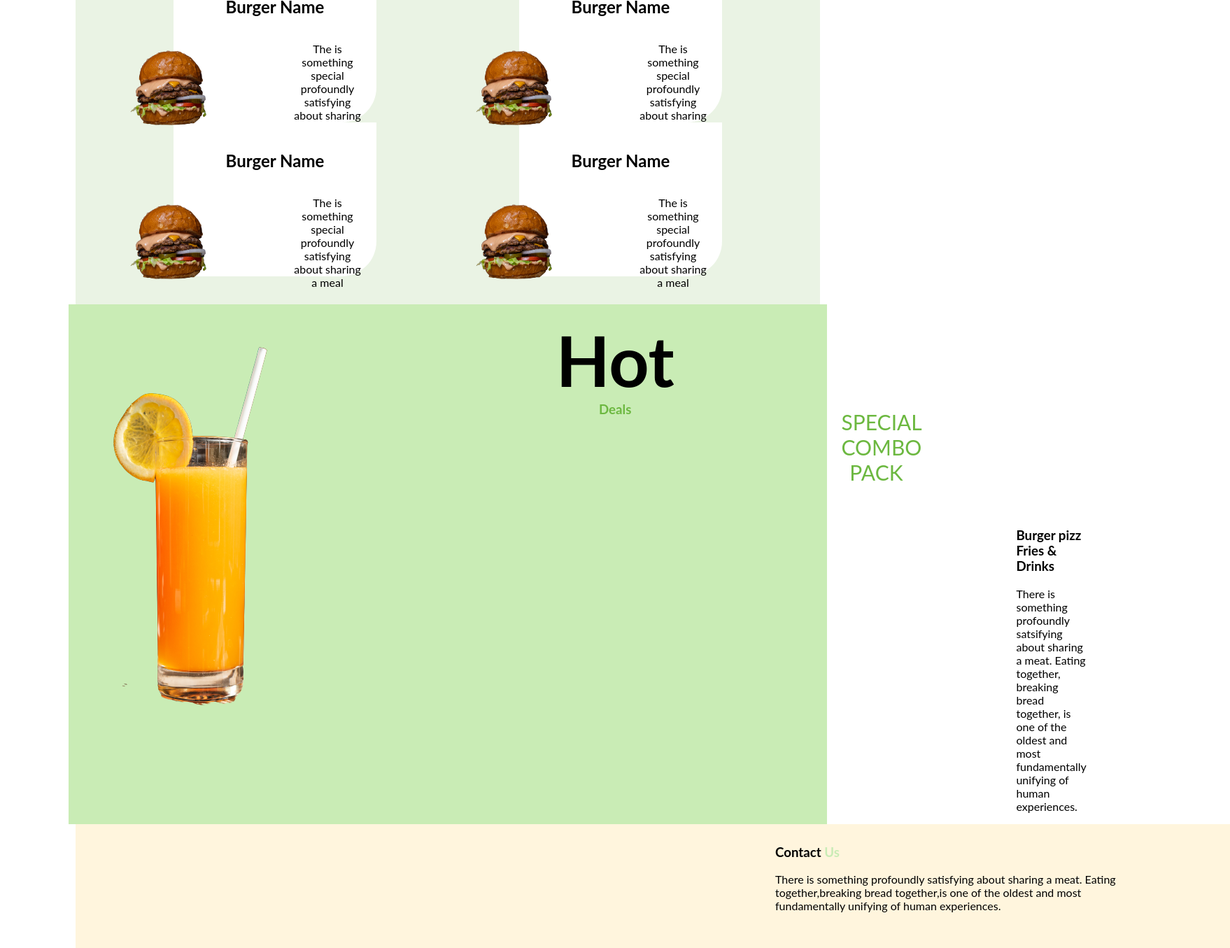
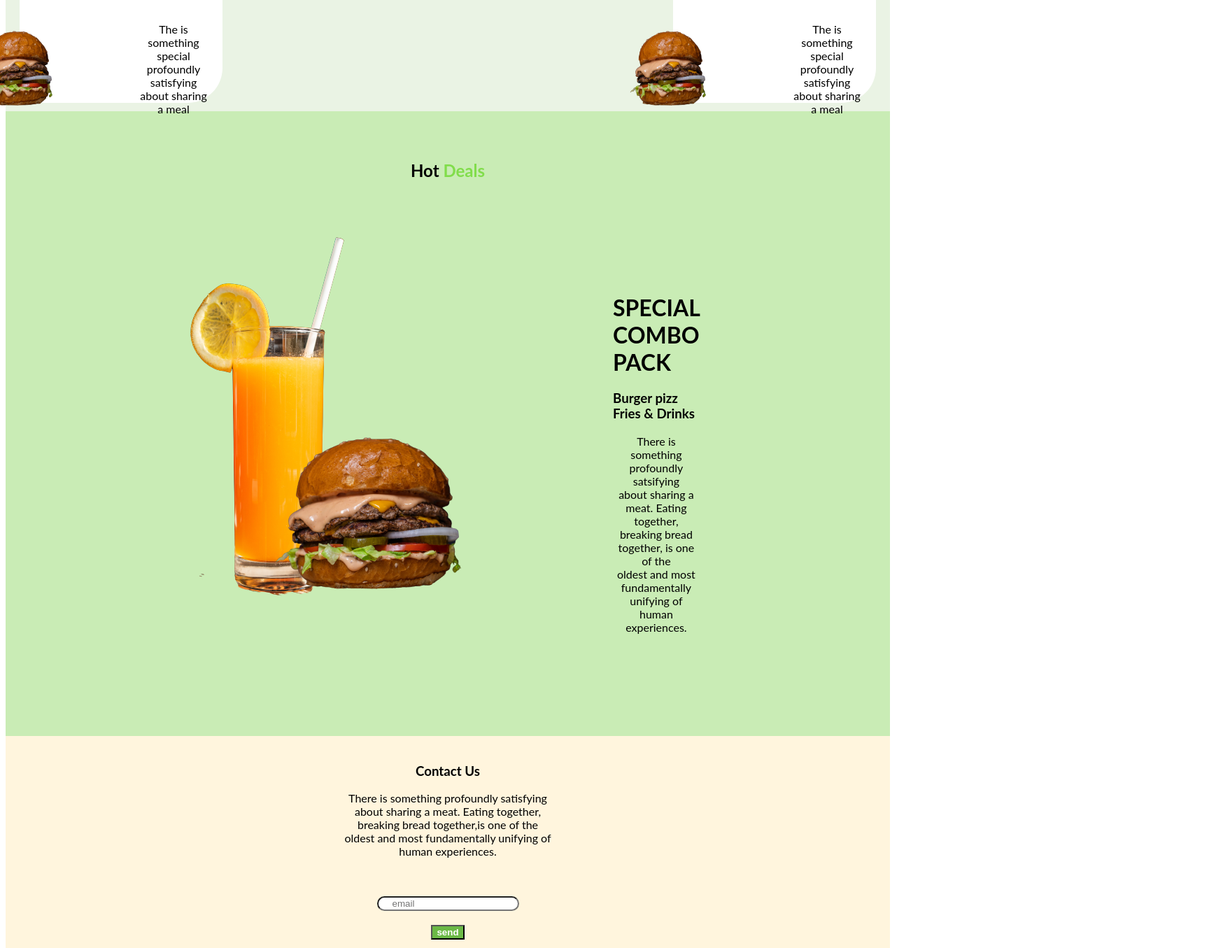
Before and after one commit to barbaramootian/Street-food, a plain HTML site: page index.html in a window 1280 px wide. Shown: the part 2392-3747 px from the top of the page at 70% size, 1758 px wide, since content can reach past the window. Drawn offline with Linux system fonts and the light colour scheme.

Commit message:
add style in contact form

```diff
--- a/index.html
+++ b/index.html
@@ -121,23 +121,28 @@
             </div>
     </div>
 <div class="deals">
-   <div class="Hot"><img src="images/Assets/abhishek-hajare-kkrXVKK-jhg-unsplash-removebg-preview.png"></div>
-<h3><span id="hot-deal">Hot</span><span id="deal">Deals</span></h3>
-<span id="special">SPECIAL COMBO PACK</span>
-<div class="pizz">
+    <h2>Hot <span>Deals</span></h2>
+    <div id="article">
+        <div class="Hot">
+            <img src="images/Assets/abhishek-hajare-kkrXVKK-jhg-unsplash-removebg-preview.png" alt="">
+            <img id="amirali" src="images/Assets/amirali-mirhashemian-sc5sTPMrVfk-unsplash-removebg-preview.png" alt="">
+        </div>
+        <div id="combo">
+            <h1>SPECIAL COMBO PACK</h1>
             <h3>Burger pizz Fries & Drinks</h3>
-<p>There is something profoundly satsifying about sharing a meat.
-    Eating together, breaking bread together, is one of the  oldest
-    and most fundamentally unifying of human experiences.
+            <p>There is something profoundly satsifying <br> about sharing a meat.
+                Eating together,<br> breaking bread together, is one of the <br> oldest
+                and most fundamentally unifying of <br> human experiences.
             </p>
+        </div>
     </div>
 </div>
 
 <div class="contact">
-<h3>Contact <span class="us">Us</span></h3>
-<p>There is something profoundly satisfying about sharing a meat.
-    Eating together,breaking bread together,is one of the oldest
-    and most fundamentally unifying of human experiences.
+    <h3>Contact <span>Us</span></h3>
+    <p>There is something profoundly satisfying <br>about sharing a meat.
+        Eating together,<br>breaking bread together,is one of the<br> oldest
+        and most fundamentally unifying of<br>human experiences.
     </p>
     <br>
     <br>
--- a/style.css
+++ b/style.css
@@ -121,43 +121,46 @@
 }
 .deals{
     background-color: #C9ECB5;
-    display: flex;
-    justify-content: space-between;
-    margin-left: 90px;
-    margin-right: 90px;
+    /* margin-left: 90px;
+    margin-right: 90px; */
+    padding: 10px 200px;
 
 }
-#hot-deal{
-    color: black;
-    display: flex;
-    justify-content: center;
-    font-size: 100px;
-}
-#deal{
-    color: #6cb840;
-    margin-left: 150px;
-    margin-right: 150px;
-    display: flex;
-    justify-content: space-between;
-    padding-left: 200px;
-    padding-right: 200px;
-}
-#special{
-    color: #6cb840;
-    margin-top: 100px;
-    text-align: center;
-    font-size: 30px;
-    transform: translate(-50px, 50px);
-    width: 100px;
-}
-.pizz{
-   width: 500px;
-   padding-left: 100px;
-   text-align: start;
-   padding-top: 200px;
-   margin-top: 100px;
+    .deals h2{
+        text-align: center;
+        padding-top: 40px;
+    }
+    .deals h2 span{
+        color:#81dd4b ;
+    }
+    #article{
+        display: flex;
+    }
+    .Hot{
+        position: relative;
+        margin-right: 30px;
 
-}
+    }
+    #amirali{
+        position: absolute;
+        left: 140px;
+        top: 310px;
+        width: 90%;
+    }
+    #combo{
+        padding: 120px 200px;
+       margin-left: 30px;
+    }
+    #combo h1 h3{
+        text-align: left;
+    }
+    #combo  p{
+        text-align: center;
+    }
+
+
+
+
  .item-1{
 background-color: white;
 border-radius: 0px 0px 50px 0px;
@@ -166,14 +169,15 @@ height: 180px;
 height: 180px;
 text-align: center;
 padding: 20px;
+
 }
   .Explore-Menu{
       background-color: #EAF3E4;
-      margin-left: 100px;
-      margin-right: 100px;
-      padding: 40px;
-      row-gap: 40px;
-      flex-wrap: wrap;
+      /* margin-left: 100px;
+      margin-right: 100px; */
+      /* padding: 40px; */
+      /* row-gap: 40px; */
+      /* flex-wrap: wrap; */
 }
   .item-content{
      display: flex;
@@ -187,39 +191,26 @@ padding: 20px;
     display: flex;
     justify-content: space-between;
     flex-wrap: wrap;
-    padding-left: 100px;
-    padding-right: 100px;
-    flex-grow: 3;
+    padding: 12px 20px;
+
+
 }
 .table{
     background-color: #C9ECB5 ;
 }
 .contact{
     background-color: #FFF5DD;
-    padding-top: 10px;
-    padding-bottom: 40px;
-    padding-right: 150px;
-    padding-left: 1000px;
-    /* text-align: center; */
-    margin-right: 10px;
-    margin-left:100px ;
-    overflow-wrap: break-word;
-    inline-size: 500px;
-    justify-content: center;
+    padding: 20px;
+    text-align: center;
 }
 
 input[type=email]{
-    border: none;
     border-radius: 20px;
-    width: 400px;
-    height: 90px;
     padding-left: 20px;
 }
 input[type=submit]{
      color: white;
      font-weight: bold;
-     padding-left: 10px;
-     padding-right: 10px;
      background-color: #6BB946;
  }
  .table{
```
Lines whose indentation alone changed are shown as unchanged.
